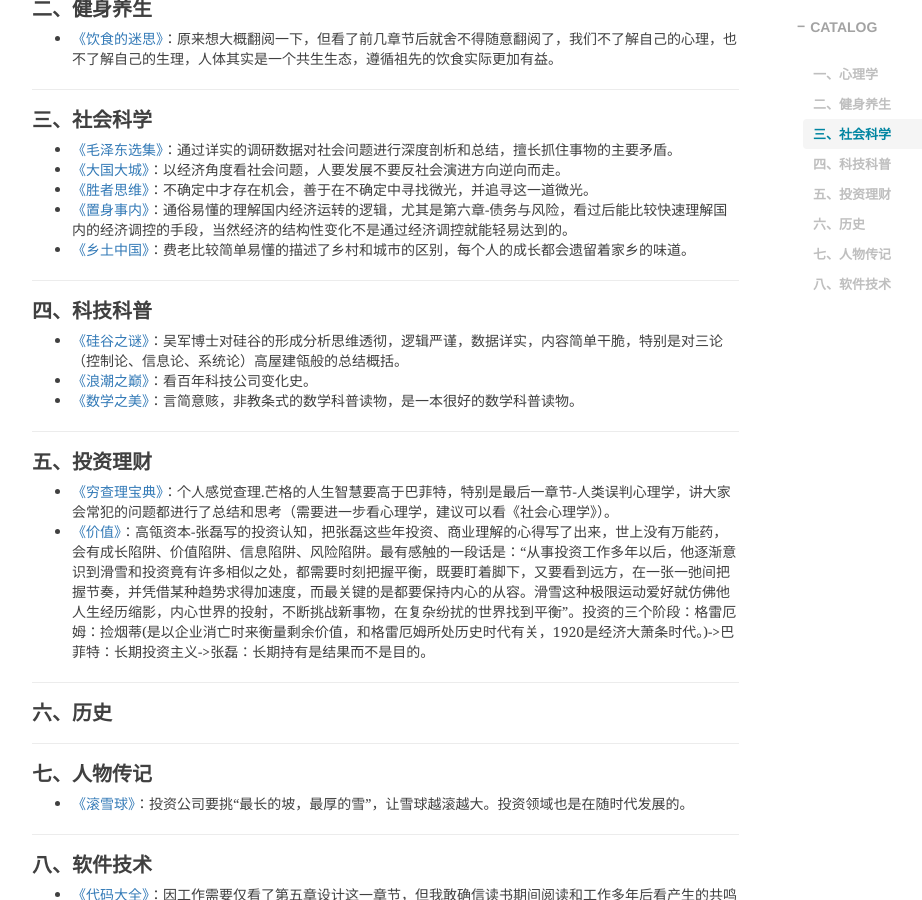
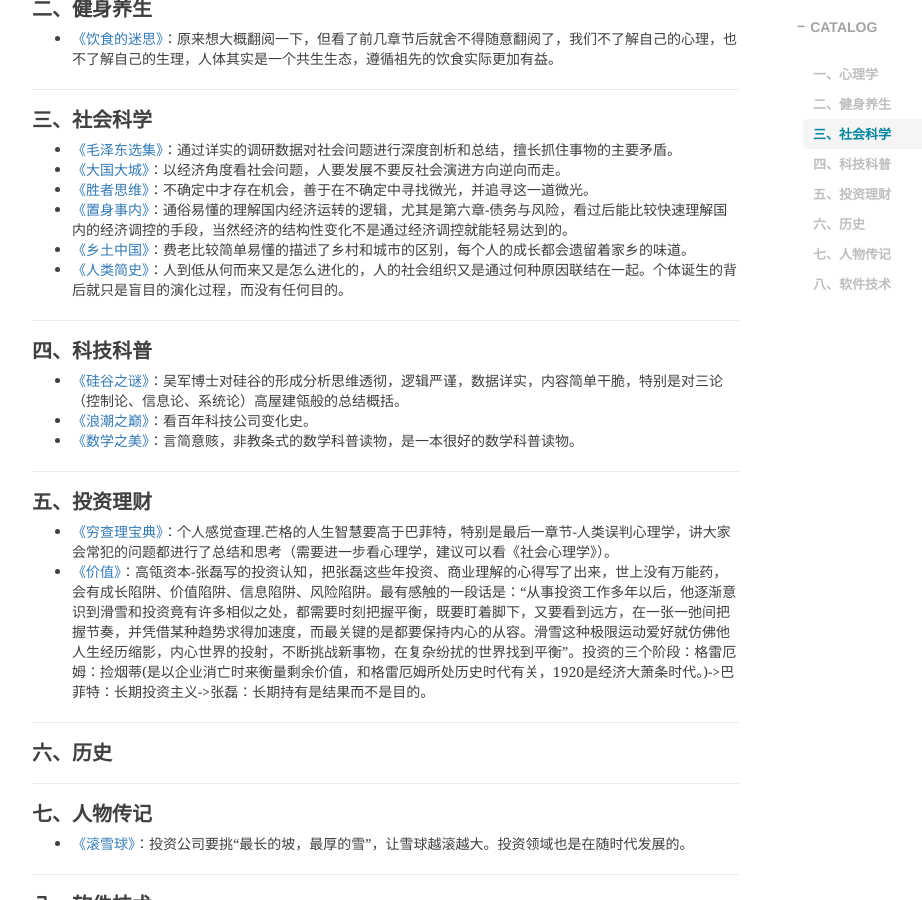
Before and after one commit to shihai1991/shihai1991.github.io, a Jekyll site: the page built from _posts/2021-11-23-个人阅读书单推荐.md, in a window 1280 px wide and 900 px high, scrolled down 674 px. Shown: the whole window, without its empty margins (233-1155 px from the left). Built offline with Jekyll 4.4.1, drawn with Linux system fonts in a browser that asks for light colours; nearby versions of some CDN libraries; comment, search, counter and statistics services are not loaded.

Commit message:
Update 2021-11-23-个人阅读书单推荐.md

```diff
--- a/_posts/2021-11-23-个人阅读书单推荐.md
+++ b/_posts/2021-11-23-个人阅读书单推荐.md
@@ -22,6 +22,7 @@
 - [《胜者思维》](https://book.douban.com/subject/27038434/)：不确定中才存在机会，善于在不确定中寻找微光，并追寻这一道微光。
 - [《置身事内》](https://book.douban.com/subject/35546622/)：通俗易懂的理解国内经济运转的逻辑，尤其是第六章-债务与风险，看过后能比较快速理解国内的经济调控的手段，当然经济的结构性变化不是通过经济调控就能轻易达到的。
 - [《乡土中国》](https://book.douban.com/annotation/54214959/)：费老比较简单易懂的描述了乡村和城市的区别，每个人的成长都会遗留着家乡的味道。
+- [《人类简史》](https://book.douban.com/subject/25985021/)：人到低从何而来又是怎么进化的，人的社会组织又是通过何种原因联结在一起。个体诞生的背后就只是盲目的演化过程，而没有任何目的。
 
 ## 四、科技科普
 - [《硅谷之谜》](https://book.douban.com/subject/26665230/)：吴军博士对硅谷的形成分析思维透彻，逻辑严谨，数据详实，内容简单干脆，特别是对三论（控制论、信息论、系统论）高屋建瓴般的总结概括。
```
